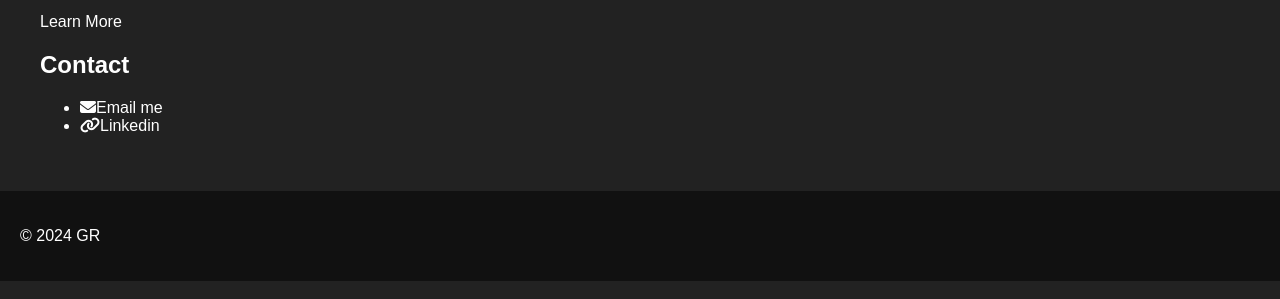
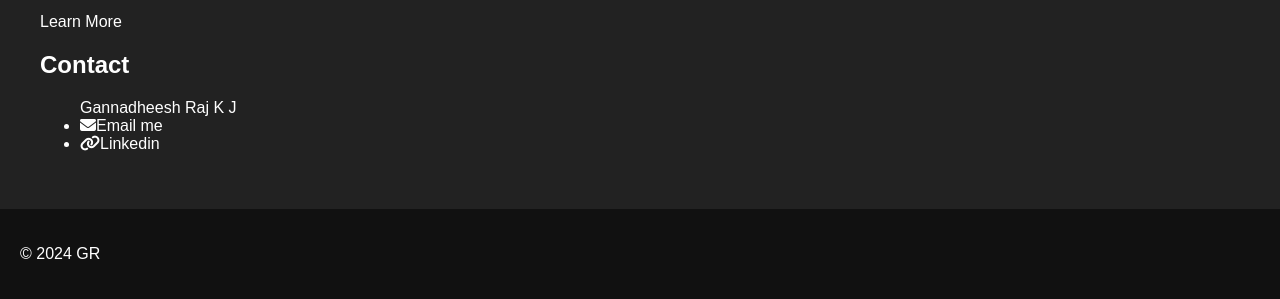
Before and after one commit to grnerd/g, a plain HTML site: page index.html in a window 1280 px wide. Shown: the part 530-829 px from the top of the page. Drawn offline with Linux system fonts and the light colour scheme.

Commit message:
Update index.html

```diff
--- a/index.html
+++ b/index.html
@@ -17,7 +17,7 @@
         <li><a href="#skills">Skills</a></li>
        <!-- <li><a href="#projects">Projects</a></li>-->
         <li><a href="#contact">Contact</a></li>
-      </ul>
+     </ul>
     </nav>
   </header>
 
@@ -60,6 +60,8 @@
       <h2>Contact</h2>
       <p></p>
       <ul class="contact-info">
+        <div class="badge-base LI-profile-badge" data-locale="en_US" data-size="medium" data-theme="dark" data-type="VERTICAL" data-vanity="gannadheesh-raj" data-version="v1"><a class="badge-base__link LI-simple-link" href="https://in.linkedin.com/in/gannadheesh-raj?trk=profile-badge">Gannadheesh Raj K J</a></div>
+
         <li><i class="fas fa-envelope"></i><a href="mailto:gannadheeshraj2004@gmail.com">Email me</a></li>
 
        <li> <i class="fas fa-link"></i><a  href="https://www.linkedin.com/in/gannadheesh-raj-k-j-143433239/">Linkedin</a> </li>
```
